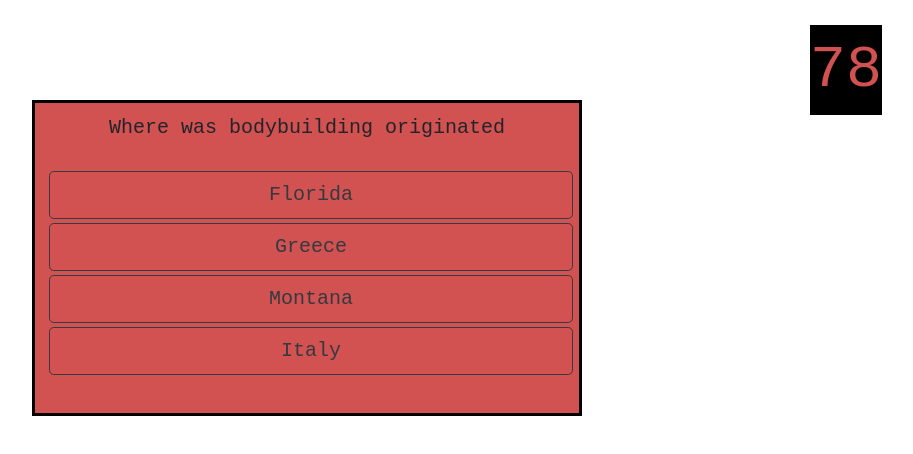
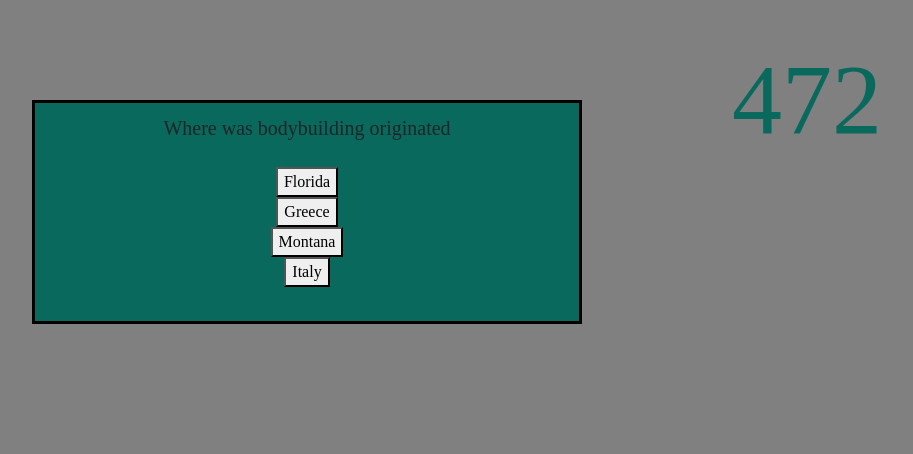
Before and after one commit to graysonwagner/super-duper-umbrella, a plain HTML site: page index.html in a window 1280 px wide. Both pictures are taken after a click on the button "Start Quiz". Shown: the whole page, without its empty margins (333-1246 px from the left). Drawn offline with nearby package versions, Linux system fonts and the light colour scheme; a web font is replaced by a local one.

Commit message:
resolved issues

```diff
--- a/index.html
+++ b/index.html
@@ -5,14 +5,14 @@
   <meta charset="UTF-8" />
   <meta name="viewport" content="width=device-width, initial-scale=1.0" />
   <meta http-equiv="X-UA-Compatible" content="ie=edge" />
-  <!-- Link to Boostrap -->
+
   <link rel="stylesheet" href="https://stackpath.bootstrapcdn.com/bootstrap/4.3.1/css/bootstrap.min.css"
     integrity="sha384-ggOyR0iXCbMQv3Xipma34MD+dH/1fQ784/j6cY/iJTQUOhcWr7x9JvoRxT2MZw1T" crossorigin="anonymous">
-  <!-- Link to External CSS -->
+
   <link rel="stylesheet" type="text/css" href="style.css">
-  <!-- Link to Google Fonts -->
+
   <link href="https://fonts.googleapis.com/css?family=Mansalva&display=swap" rel="stylesheet">
-  <!-- Link to JQuery-->
+
   <script src="https://ajax.googleapis.com/ajax/libs/jquery/3.4.1/jquery.min.js"></script>
   <title>Muscle Quiz Game</title>
 </head>
@@ -33,10 +33,10 @@
     <div id=result></div>
     <br>
     <div id="startButton">
-      <button type="button" id="startQuiz" class="btn btn-outline-dark btn-lg btn-block">Start Quiz</button>
+      <button type="button" id="startQuiz" class="button1">Start Quiz</button>
     </div>
   </div>
-  <!-- Link to External JavaScript -->
+
   <script src="quiz-questions.js"></script>
   <script src="script.js"></script>
 
--- a/script.js
+++ b/script.js
@@ -1,6 +1,4 @@
-// Note: Quiz questions are stored in seperate js file
-
-//Global variables
+//GVs
 var startQuizButton = document.querySelector("#startQuiz");
 var startButtonDiv = document.querySelector("#startButton")
 var timer = document.querySelector("#seconds");
@@ -19,45 +17,37 @@ var newForm = document.createElement("form");
 var input = document.createElement("input");
 var submit = document.createElement("input");
 
-//Set userScore and current question to 0
 var userScore = 0
 var currentQuestion = 0
 
-//Set start time
-var time = 80
+var time = 500
 
-//function to start timer
 function startTimer() {
-  //reset time, userscore, and current question (so you can restart quiz by calling this function)
-  time = 80
+  time = 500
   userScore = 0
   currentQuestion = 0
   interval = setInterval(function () {
     time--;
     timer.textContent = time
-  }, 1000);
+  }, 100);
 }
 
-//function to start quiz
+//Start quiz
 function startQuiz() {
   startTimer()
-  //removes start quiz button and inner HTML
   startButtonDiv.innerHTML = ""
   resultDiv.innerHTML = ""
 
-  //adds question title to HTML
   quizQuestionsDiv.innerHTML = questions[currentQuestion].title
 
-  //For loop to create buttons and append to selection divs
   for (i = 0; i < 4; i++) {
     var buttons = document.createElement("button");
     buttons.innerHTML = questions[currentQuestion].choices[i];
     quizChoicesDiv.children[i].append(buttons);
-    buttons.className = "btn btn-outline-dark btn-lg btn-block";
+    buttons.className = "button1";
   }
 }
 
-// If else for Button Selections (User Choice) comparison to answer values
 selectionA.addEventListener("click", function () {
   if (questions[currentQuestion].choices[0] === questions[currentQuestion].answer) {
     isCorrect = true;
@@ -102,21 +92,20 @@ selectionD.addEventListener("click", function () {
   }
 })
 
-// function to display results
+//Display results
 function displayResult() {
   if (isCorrect === true) {
     userScore = userScore + 10;
-    resultDiv.innerHTML = "<hr>" + "You were CORRECT!!! You have " + userScore + " points";
+    resultDiv.innerHTML = "<hr>" + "Good job you were correct, you have.. " + userScore + " points";
     increaseQuestion();
   }
   else {
     time = time - 10;
-    resultDiv.innerHTML = "<hr>" + "You were WRONG!!! You have " + userScore + " points";;
+    resultDiv.innerHTML = "<hr>" + "Ehhhh you were wrong, you have.. " + userScore + " points";;
     increaseQuestion();
   }
 }
 
-//function to go onto next question
 function increaseQuestion() {
   currentQuestion++;
 
@@ -138,7 +127,6 @@ function increaseQuestion() {
 }
 
 
-//Submit high score
 function highScore() {
 
   resultDiv.appendChild(newForm);
@@ -152,30 +140,25 @@ function highScore() {
   newForm.appendChild(submit);
 
 
-  //submit button event
   newForm.addEventListener("submit", function () {
     event.preventDefault();
     quizQuestionsDiv.innerHTML = "High Score List"
     var result = { initals: input.value, score: userScore }
   })
 
-  // create restart button to restart quiz
   restartButton = document.createElement('button')
   startButtonDiv.append(restartButton)
   restartButton.innerHTML = "Restart Quiz"
   restartButton.addEventListener("click", startQuiz);
 }
 
-//Function to render next questions
 function renderNextQuestion() {
   quizQuestionsDiv.innerHTML = questions[currentQuestion].title;
 
-  //changing inner HTML of buttons (tried to do this with for loop and failed)
   selectionA.childNodes[0].innerHTML = questions[currentQuestion].choices[0];
   selectionB.childNodes[0].innerHTML = questions[currentQuestion].choices[1];
   selectionC.childNodes[0].innerHTML = questions[currentQuestion].choices[2];
   selectionD.childNodes[0].innerHTML = questions[currentQuestion].choices[3];
 }
 
-//Button event to start quiz
 startQuizButton.addEventListener("click", startQuiz);
--- a/style.css
+++ b/style.css
@@ -1,9 +1,9 @@
 body {
-    background-image: url("images/food.png");
+    background-color: grey;
     background-repeat: repeat;
     width: 100%;
     text-align: center;
-    font-family: 'Roboto Mono', monospace, Arial, Helvetica, sans-serif;
+    font-family: 'Times New Roman', Times, serif;
 }
 
 h1, h2 {
@@ -19,7 +19,7 @@ h1, h2 {
     position: relative;
     top: 100px;
     border: #000000 solid 3px;
-    background: rgb(210, 81, 81);
+    background: rgb(9, 105, 93);
 }
 
 #quizQuestions {
@@ -30,9 +30,8 @@ h1, h2 {
     position: absolute;
     top: 10px;
     right: 50px;
-    color: rgb(210, 81, 81);;
-    font-size: 60px;
-    background: black;
+    color:rgb(9, 105, 93);
+    font-size: 100px;
     margin: 15px;
 
 }
```
Also changed, not shown: 1 other file.
